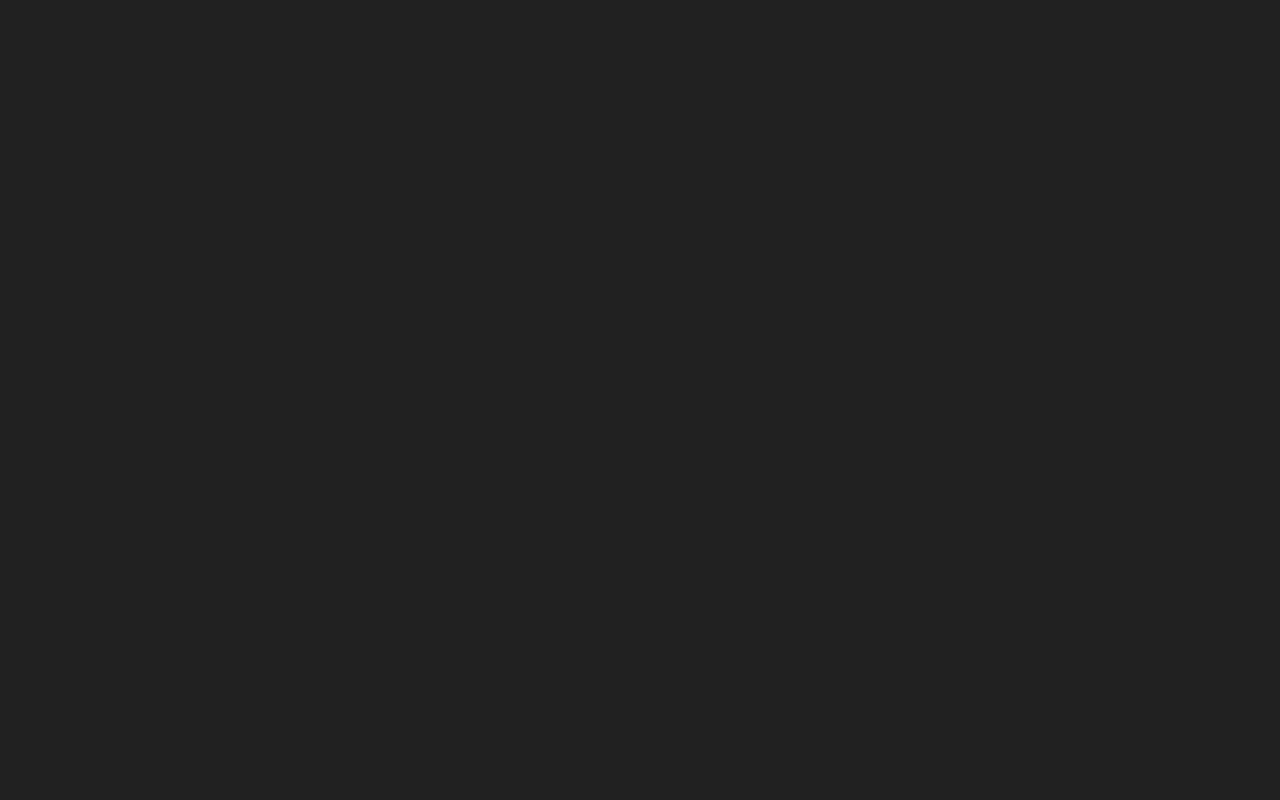
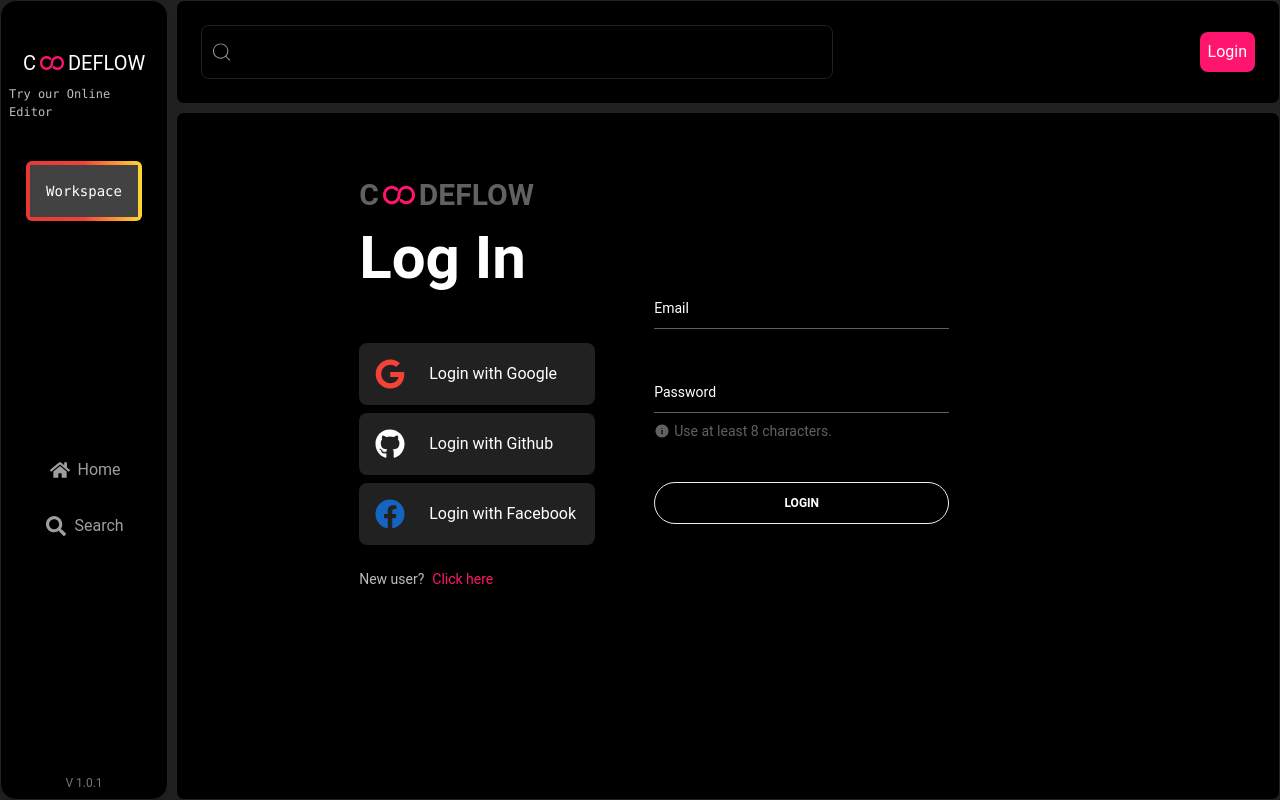
Before and after one commit to RSbleedblue/CodeFlow, a React (Vite) app: page /login in a window 1280 px wide. Before the commit this address had no page. Built offline with nearby package versions, Linux system fonts and the light colour scheme.

Commit message:
Fixing Landing page

```diff
--- a/src/App.jsx
+++ b/src/App.jsx
@@ -9,19 +9,24 @@
 import UserDashboard from './Components/User/UserDashboard';
 import UserCoding from './Components/User/UserCoding';
 import UserHome from './Components/User/UserHome';
-
+import CommonSearchPage from './Components/Common/CommonSearchPage';
+import UserLogin from './Components/User/UserLogin';
+import CommonLanding from './Components/Common/CommonLanding';
 function App() {
   return (
     <>
       <Router>
         <ToastContainer />
         <Routes>
-          <Route path="/" element={<Home />} />
+          <Route path="/" element={<Home />} >
+            <Route path='' element={<CommonLanding />} />
+            <Route path="search" element={<CommonSearchPage />} />
+            <Route path="login" element={<UserLogin />} />
+          </Route>
           <Route path="/user/*" element={<ProtectedRoute><UserDashboard /></ProtectedRoute>}>
             <Route path="web" element={<CodingHome />} />
-            <Route path="coding" element={<UserCoding/>} />
-            <Route path = "" element={<UserHome/>} />
-            {/* Add more user-related routes here */}
+            <Route path="coding" element={<UserCoding />} />
+            <Route path="" element={<UserHome />} />
           </Route>
         </Routes>
       </Router>
--- a/src/Components/Common/CommonMenu.jsx
+++ b/src/Components/Common/CommonMenu.jsx
@@ -2,25 +2,26 @@
 import LogoComponent from "./CommonLogo";
 import { toast } from "react-toastify";
 import codeFlow from '../../assets/Codeflow.png';
-import { useNavigate } from "react-router-dom";
-import { FaSearch } from "react-icons/fa";
+import { NavLink, useNavigate } from "react-router-dom";
+import { FaHome, FaSearch } from "react-icons/fa";
 
 const Menu = () => {
     const isLoggedIn = useSelector((state) => state.auth.isLoggedIn);
     const navigate = useNavigate();
+
     const handleCoding = () => {
         if (!isLoggedIn) {
             toast.dark("Log In First!", {
                 icon: <img src={codeFlow} />,
-            })
+            });
             return;
         }
         navigate("/user/web");
+    };
 
-    }
     return (
         <>
-            <div className="w-[15%]  p-2 flex flex-col items-center rounded-2xl bg-black  border border-gray-900 shadow-xl h-screen gap-4 justify-between">
+            <div className="w-[15%] p-2 flex flex-col items-center rounded-2xl bg-black border border-gray-900 shadow-xl h-screen gap-4 justify-between">
                 <div className="flex flex-col gap-10 items-center">
                     <LogoComponent />
                     <div className="flex items-center gap-1 mt-10">
@@ -32,24 +33,38 @@
                         <p className="text-white text-xl">DEFLOW</p>
                     </div>
                     <p className="text-gray-400 text-[12px] font-mono -mt-8">Try our Online Editor</p>
-                    <button class="rounded-md bg-gradient-to-r from-red-600 via-red-500 to-yellow-600 p-1 hover:from-yellow-600 hover:via-red-500 hover:to-red-600 transition-all">
-                        <div class=" bg-gray-800 hover:bg-gray-900 transition-all cursor-pointer" onClick={handleCoding}>
-                            <h1 class="text-sm font-mono text-white p-4">Start Coding</h1>
+                    <button className="rounded-md bg-gradient-to-r from-red-600 via-red-500 to-yellow-600 p-1 hover:from-yellow-600 hover:via-red-500 hover:to-red-600 transition-all">
+                        <div className="bg-gray-800 hover:bg-gray-900 transition-all cursor-pointer" onClick={handleCoding}>
+                            <h1 className="text-sm font-mono text-white p-4">Workspace</h1>
                         </div>
                     </button>
                 </div>
-                <div className="flex flex-col items-center w-full">
-
-                    <p className="text-gray-500 flex items-center gap-2 p-2 border-l-2 border-gray-400 border-opacity-0 hover:border-codeFlow w-full hover:text-codeFlow cursor-pointer transition-all"><span className=" text-xl"><FaSearch/></span>Search Flows</p>
+                <div className="flex flex-col w-full gap-4 items-center justify-center">
+                    <NavLink
+                        to="/"
+                        className={({ isActive }) =>
+                            isActive ? "text-codeFlow flex justify-center gap-2 p-2 border-l-2 border-codeFlow w-full cursor-pointer transition-all"
+                                     : "text-gray-500 flex items-center gap-2 p-2 border-l-2 justify-center border-gray-400 border-opacity-0 hover:border-codeFlow w-full hover:text-codeFlow cursor-pointer transition-all"
+                        }
+                    >
+                        <span className="text-xl"><FaHome/></span>Home
+                    </NavLink>
+                    <NavLink
+                        to="search"
+                        className={({ isActive }) =>
+                            isActive ? "text-codeFlow flex items-center gap-2 p-2 border-l-2 justify-center border-codeFlow w-full cursor-pointer transition-all"
+                                     : "text-gray-500 flex items-center gap-2 p-2 border-l-2 justify-center border-gray-400 border-opacity-0 hover:border-codeFlow w-full hover:text-codeFlow cursor-pointer transition-all"
+                        }
+                    >
+                        <span className="text-xl"><FaSearch /></span>Search
+                    </NavLink>
                 </div>
                 <div className="text-gray-600 text-xs">
                     V 1.0.1
                 </div>
-
-
             </div>
         </>
-    )
-}
+    );
+};
 
 export default Menu;
--- a/src/Components/Common/CommonSearch.jsx
+++ b/src/Components/Common/CommonSearch.jsx
@@ -2,14 +2,14 @@
 import { CiSearch } from "react-icons/ci";
 import { useDispatch, useSelector } from "react-redux";
 import { loginSelected } from "../Redux/Slices/LoginSlice";
+import { useNavigate } from "react-router-dom";
 
 const Search = () => {
     const [search, setSearch] = useState("");
-    const dispatch = useDispatch();
-    const loginSelectedState = useSelector((state) => state.auth.loginSelected);
+    const navigate = useNavigate();
 
     const handleLogin = () => {
-        dispatch(loginSelected());
+       navigate("login");
     }
 
     return (
@@ -27,7 +27,7 @@
                     className="bg-codeFlow p-2 rounded-lg hover:scale-105 transition-all"
                     onClick={handleLogin}
                 >
-                    {loginSelectedState ? "Home" : "Login"}
+                    Login
                 </button>
             </div>
         </div>
--- /dev/null
+++ b/src/Components/Common/CommonSearchPage.jsx
@@ -0,0 +1,12 @@
+import { useEffect, useState } from "react";
+
+const CommonSearchPage = () => {
+    return(
+        <>
+            <div className="w-full h-full p-2 rounded-lg bg-codePlace">
+
+            </div>
+        </>
+    )
+}
+export default CommonSearchPage;
--- a/src/Components/Home.jsx
+++ b/src/Components/Home.jsx
@@ -1,19 +1,18 @@
 import { useEffect, useState } from "react";
 import PreLoader from "./utils/PreLoader";
-import UserLogin from "./User/UserLogin";
 import Menu from "./Common/CommonMenu";
 import Search from "./Common/CommonSearch";
-import Landing from "./Common/CommonLanding";
-import { useSelector } from "react-redux";
+import { Outlet } from "react-router-dom";
 
 const Home = () => {
     const [isLoaded, setIsLoaded] = useState(false);
+
     useEffect(() => {
         setTimeout(() => {
             setIsLoaded(true);
         }, 3000);
     }, []);
-    const openLoginPage = useSelector((state)=>state.auth.loginSelected);
+
     return (
         <>
             {
@@ -21,16 +20,14 @@
                     <div className="flex gap-2 w-full">
                         <Menu />
                         <div className="flex flex-col gap-2 w-full">
-                        <Search/>
-                        {
-                            openLoginPage ? (<UserLogin/>): (
-                                <Landing/>)
-                        }
+                            <Search />
+                            <Outlet />
                         </div>
                     </div>
                 ) : <PreLoader />
             }
         </>
-    )
+    );
 }
+
 export default Home;
--- a/src/Components/Redux/Slices/LoginSlice.jsx
+++ b/src/Components/Redux/Slices/LoginSlice.jsx
@@ -9,7 +9,7 @@
     name: 'auth',
     initialState: {
         isLoggedIn: getSessionStorage(),
-        loginSelected: false,
+        loginSelected: true,
     },
     reducers: {
         loginSuccess: (state) => {
--- a/src/Components/User/UserLogin.jsx
+++ b/src/Components/User/UserLogin.jsx
@@ -6,6 +6,8 @@
 import LoginPage from "./subs/LoginPage";
 import { useState } from "react";
 import SignUpPage from "./subs/SignUpPage";
+import { useDispatch, useSelector } from "react-redux";
+import { loginSelected } from "../Redux/Slices/LoginSlice";
 
 const loginTypeData = [
   {
@@ -26,9 +28,10 @@
 ];
 
 const UserLogin = () => {
-  const [isLoginSelected, setisLoginSelected] = useState(true);
+  const isloginSelected = useSelector((state) => state.auth.loginSelected);
+  const dispatch = useDispatch();
   const handleSwitch = () => {
-    setisLoginSelected(!isLoginSelected);
+    dispatch(loginSelected());
   }
 
   return (
@@ -48,7 +51,7 @@
               </p>
               <p className="text-gray-700">DEFLOW</p>
             </div>
-            <div className="text-white text-[60px] font-bold mb-10">{isLoginSelected?"Log In":"Sign UP"}</div>
+            <div className="text-white text-[60px] font-bold mb-10">{isloginSelected?"Log In":"Sign UP"}</div>
             {loginTypeData.map((item, index) => (
               <LoginSub type={item} key={index} />
             ))}
@@ -56,7 +59,7 @@
             <p className=" text-gray-400 mt-4 text-sm flex items-center gap-2">New user?  <button className="text-codeFlow" onClick={handleSwitch}>Click here</button></p>
           </div>
           {
-            isLoginSelected ? (
+            isloginSelected ? (
               <LoginPage />) : <SignUpPage/>
           }
         </div>
--- a/src/Components/User/subs/LoginPage.jsx
+++ b/src/Components/User/subs/LoginPage.jsx
@@ -67,7 +67,7 @@
                 <form onSubmit={handleLogin} className="flex flex-col gap-10">
                     <Input
                         variant="standard"
-                        label="Username"
+                        label="Email"
                         className="text-white::placeholder opacity-50 text-3xl"
                         color="white"
                         height={"100%"}
@@ -103,7 +103,7 @@
                                     clipRule="evenodd"
                                 />
                             </svg>
-                            Use at least 8 characters, one uppercase, one lowercase, and one number.
+                            Use at least 8 characters.
                         </Typography>
                     </div>
                     <Button
--- a/src/Components/User/subs/SignUpPage.jsx
+++ b/src/Components/User/subs/SignUpPage.jsx
@@ -5,11 +5,14 @@
 import codeFlow from '../../../assets/Codeflow.png';
 import { toast, ToastContainer } from "react-toastify";
 import 'react-toastify/dist/ReactToastify.css';
+import { useDispatch } from "react-redux";
+import { loginSelected } from "../../Redux/Slices/LoginSlice";
 
 const SignUpPage = () => {
     const [userName, setUserName] = useState("");
     const [password, setPassword] = useState("");
     const [email, setEmail] = useState("");
+    const dispatch = useDispatch();
     const handleSignUp = async (e) => {
         e.preventDefault();
         if (!userName || !password || !email) {
@@ -19,7 +22,6 @@
 
         toast.promise(
             createUserWithEmailAndPassword(auth, email, password),
-
             {
                 pending: {
                     render() {
@@ -29,7 +31,6 @@
                     theme: 'dark'
                 },
                 success: {
-
                     render({ data }) {
                         return "Successfully registered!";
                     },
@@ -41,8 +42,10 @@
                         return `Error: ${data.message}`;
                     }
                 }
-            },
-        );
+            }
+        ).finally(() => {
+            dispatch(loginSelected());
+        });
     };
 
     return (
@@ -97,7 +100,7 @@
                                     clipRule="evenodd"
                                 />
                             </svg>
-                            Use at least 8 characters, one uppercase, one lowercase, and one number.
+                            Use at least 8 characters.
                         </Typography>
                         <Button
                             variant="text"
```
